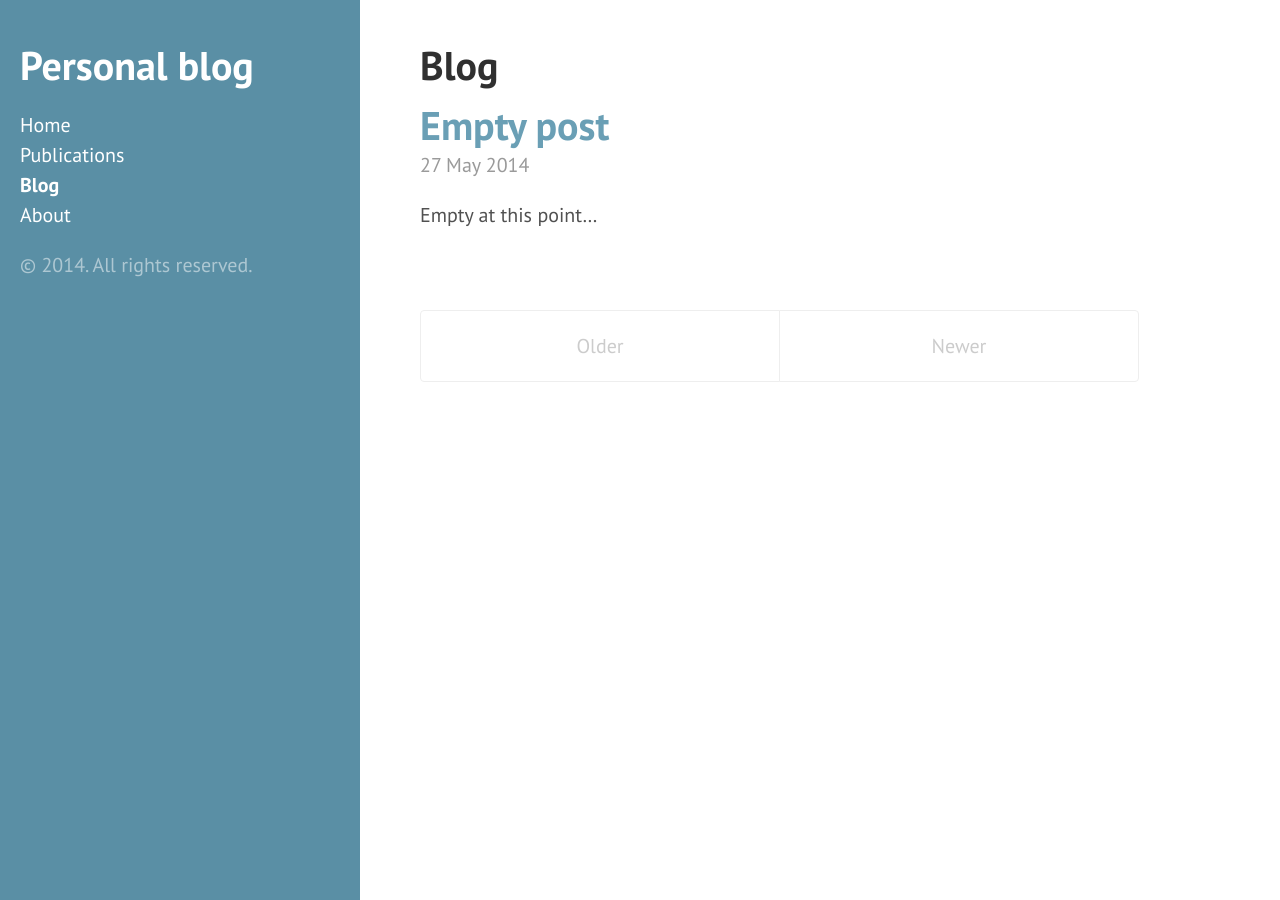
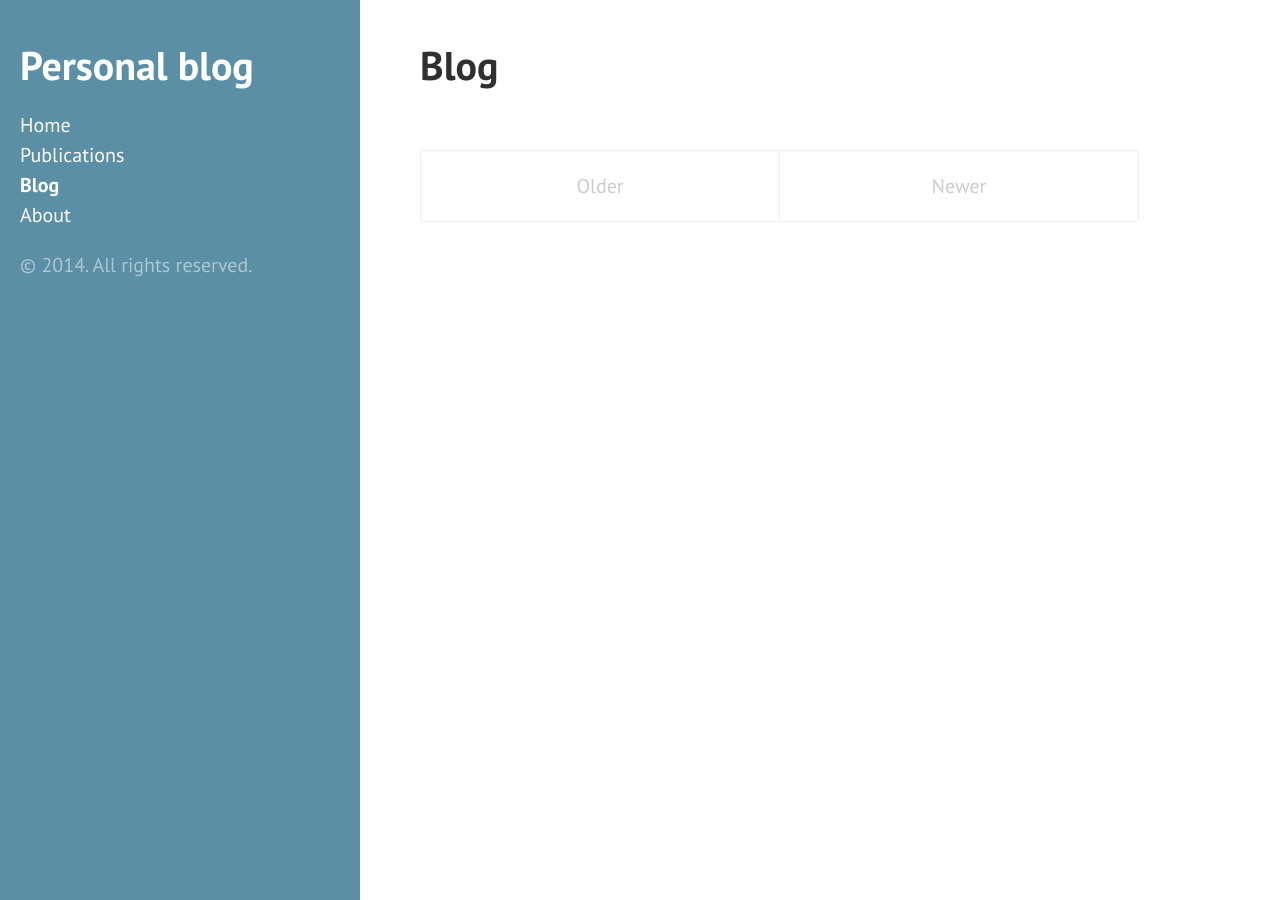
Before and after one commit to azhmogin/azhmogin.github.io, a Jekyll site: the page built from blog/index.html, in a window 1280 px wide. Built offline with Jekyll 4.4.1, drawn with Linux system fonts in a browser that asks for light colours; the list of posts is cut into pages by our own code.

Commit message:
Removing the empty blog record, allowing robots to index my page

```diff
--- a/_includes/head.html
+++ b/_includes/head.html
@@ -1,8 +1,6 @@
 <head>
   <link href="http://gmpg.org/xfn/11" rel="profile">
   <meta http-equiv="content-type" content="text/html; charset=utf-8">
-  <!-- meta robots -->
-  <meta name="robots" content="noindex" />
 
   <script type="text/x-mathjax-config">
   MathJax.Hub.Config({
--- a/_posts/2014-05-27-empty.md
+++ /dev/null
@@ -1,6 +0,0 @@
----
-layout: post
-title: Empty post
----
-
-Empty at this point...
```
